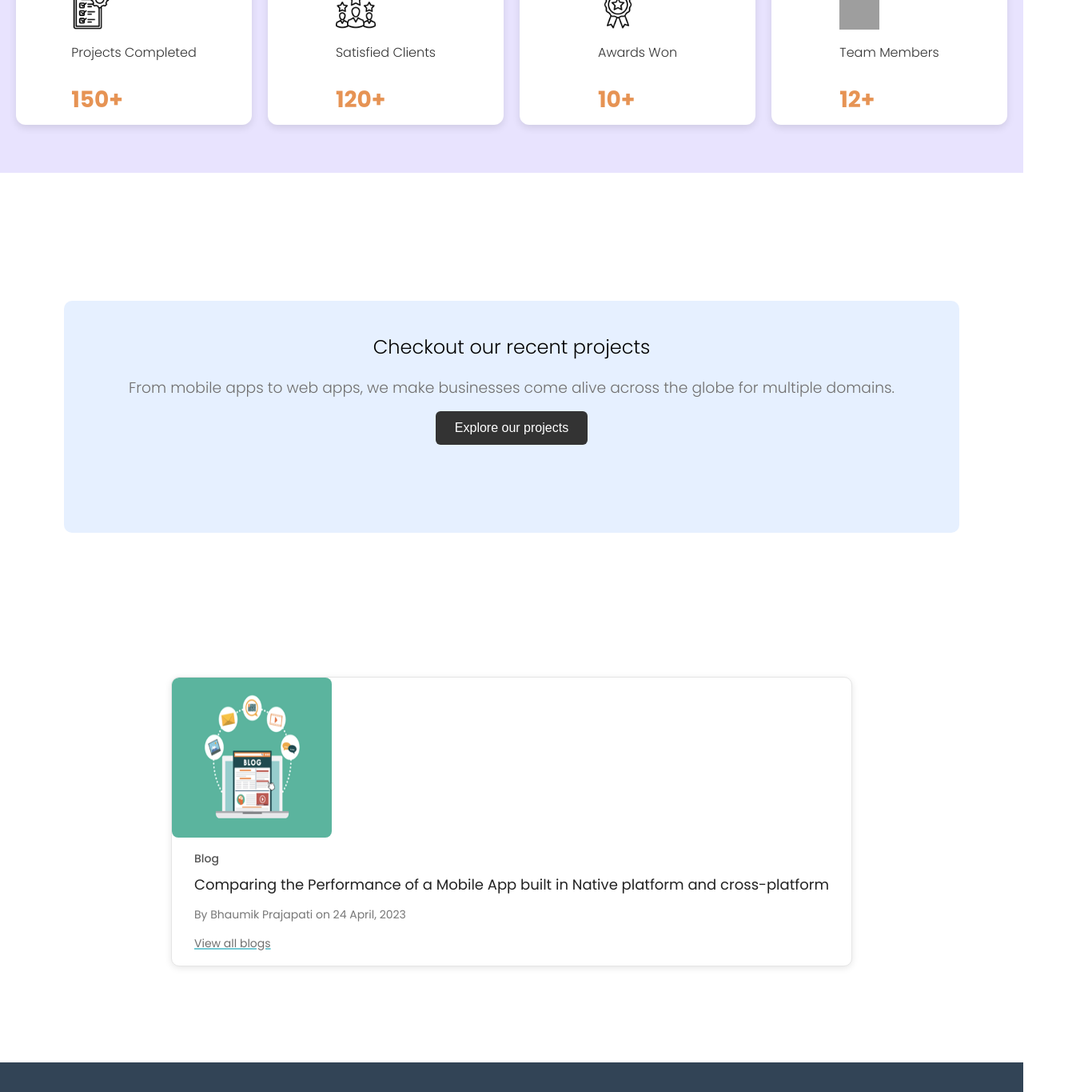
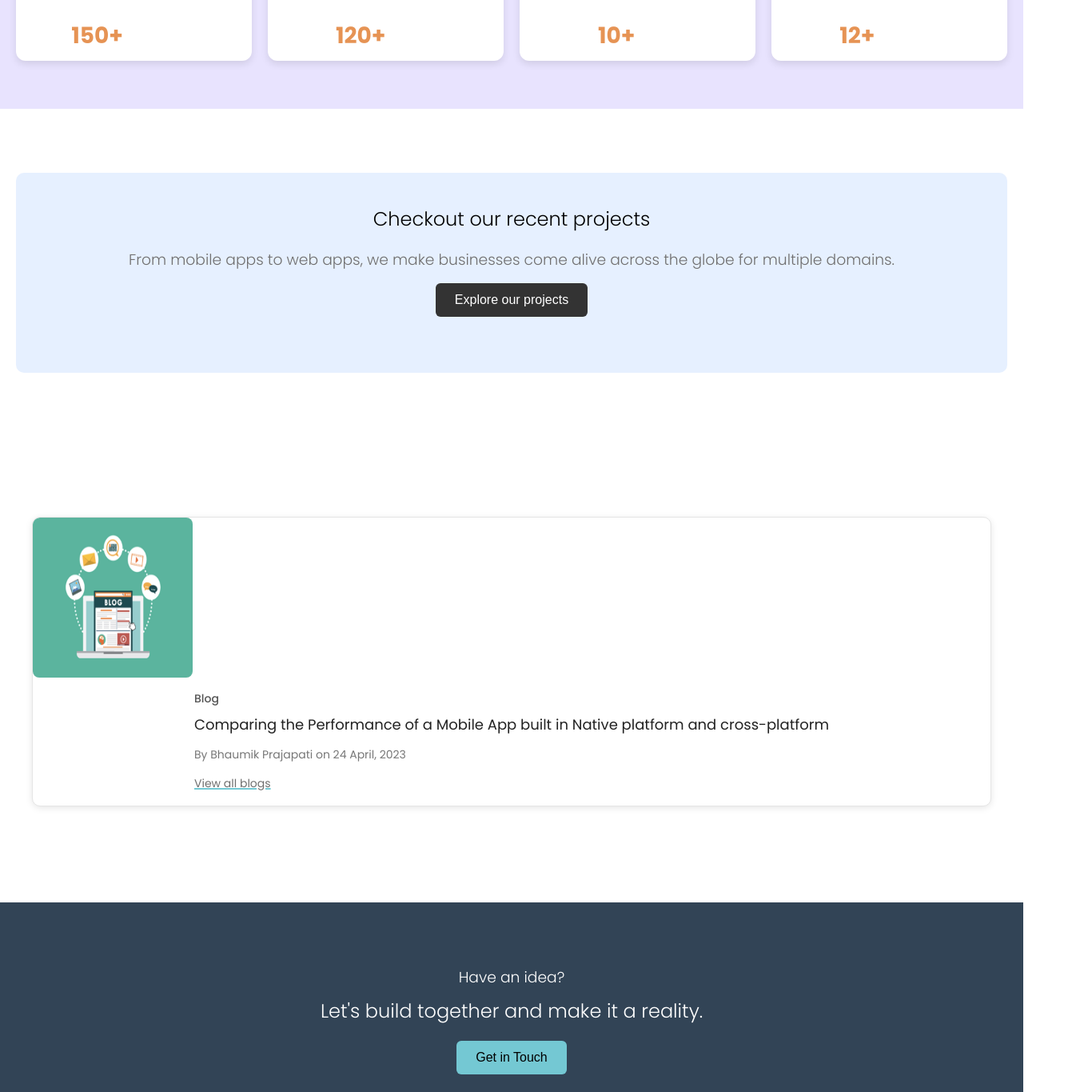
Before and after one commit to nirrana03/OnenessWebSolutions, a React (Create React App) app: page / in a window 1280 px wide. Shown: the part 1420-2785 px from the top of the page at 80% size, 1366 px wide, since content can reach past the window. Built offline with nearby package versions, Linux system fonts and the light colour scheme; grey boxes are pictures that could not be loaded.

Commit message:
Updated website

```diff
--- a/src/Components/Dashboard/Dashboard.css
+++ b/src/Components/Dashboard/Dashboard.css
@@ -1,11 +1,13 @@
 @import url('https://fonts.googleapis.com/css2?family=Poppins:wght@400;500;600;700&display=swap');
 
-body {
+html,body {
   margin: 0;
+  width: 100%;
   font-family: "Poppins", sans-serif;
   background: #fff;
   color: #333;
   overflow-x: hidden;
+  box-sizing: border-box;
 }
 
 .hero {
@@ -14,6 +16,9 @@ body {
   justify-content: space-between;
   gap: 40px;
   text-align: left;
+  max-width: 100%;
+  overflow-x: hidden;
+  margin: 0 auto;
 }
 
 .hero-text h1 {
@@ -84,6 +89,9 @@ body {
   padding: 60px 20px;
   box-sizing: border-box;
   text-align: center;
+  max-width: 100%;
+  overflow-x: hidden;
+  margin: 0 auto;
 }
 
 .achievements h1 {
@@ -140,6 +148,9 @@ body {
   justify-content: center;
   align-items: center;
   padding: 60px 20px;
+  max-width: 100%;
+  overflow-x: hidden;
+  margin: 0 auto;
 }
 
 .projects .project-card {
@@ -151,6 +162,10 @@ body {
   width: 1800px;
   height: 250px;
   max-width: 90%;
+  width: 100%;
+  max-width: 100%;
+  box-sizing: border-box;
+  overflow-x: hidden;
 }
 
 .project-card h1 {
@@ -190,6 +205,10 @@ body {
   width: 100%;
   overflow: hidden;
   padding: 20px;
+  width: 100%;
+  max-width: 100%;
+  box-sizing: border-box;
+  overflow-x: hidden;
 }
 
 .blog-image {
@@ -252,7 +271,10 @@ body {
   max-width: 100vw;
   margin: 0;
   padding: 60px 20px;
-  box-sizing: border-box
+  box-sizing: border-box;
+  max-width: 100%;
+  overflow-x: hidden;
+  margin: 0 auto;
 }
 
 .cta h3 {
```
